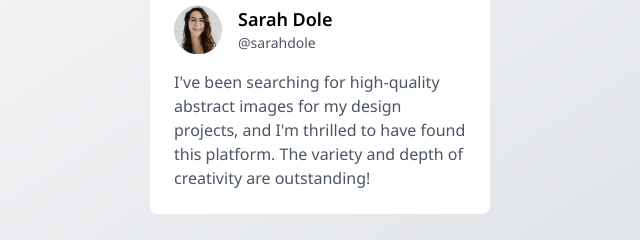
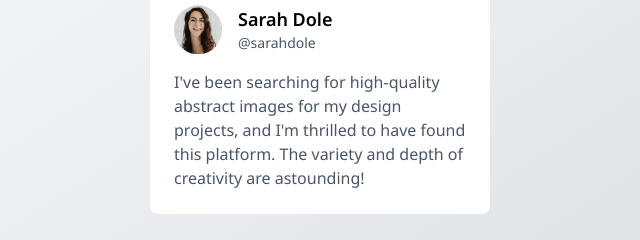
Before and after one commit to MoeAH27/testimonal-card, a plain HTML site: page index.html in a window 1280 px wide. Shown: the part 219-459 px from the top of the page, 320-960 px from the left. Drawn offline with nearby package versions, Linux system fonts and the light colour scheme.

Commit message:
Add files via upload

```diff
--- a/index.html
+++ b/index.html
@@ -37,7 +37,7 @@
         <div class="w-[292px] h-[120px]">
           <p class='text-gray-600 text-base'>
            I've been searching for high-quality abstract images for my design projects, and I'm thrilled to have found this platform.
-           The variety and depth of creativity are outstanding!
+           The variety and depth of creativity are astounding!
           </p>
         </div>
       </div>
```
